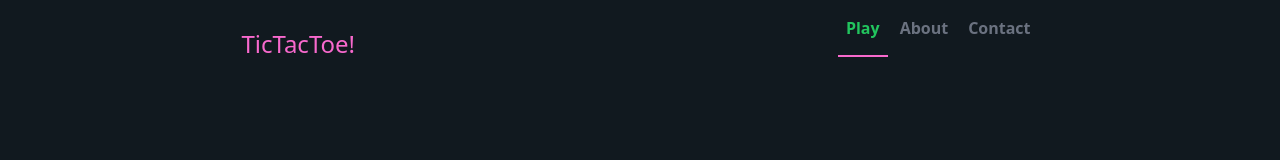
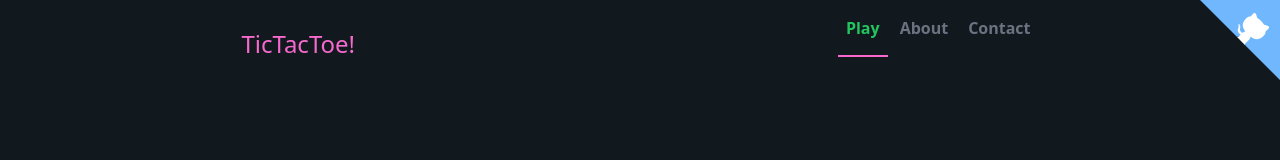
Before and after one commit to Shirobachi/ticTacToe, a Vue app: page / in a window 1280 px wide. Shown: the top 160 px of the page. Built offline with nearby package versions, Linux system fonts and the light colour scheme; the HTML template or start-up script is replaced by a standard one.

Commit message:
Added link to GH in the corner

```diff
--- a/src/App.vue
+++ b/src/App.vue
@@ -81,13 +81,22 @@
 			</div>
 		</div>
 	</main>
+
+	<!-- github corner -->
+	<a href="https://github.com/Shirobachi/ticTacToe" target="_blank" class="github-corner" aria-label="View source on GitHub">
+		<svg width="80" height="80" viewBox="0 0 250 250" style="fill:#70B7FD; color:#fff; position: absolute; top: 0; border: 0; right: 0;" aria-hidden="true">
+			<path d="M0,0 L115,115 L130,115 L142,142 L250,250 L250,0 Z"></path>
+			<path d="M128.3,109.0 C113.8,99.7 119.0,89.6 119.0,89.6 C122.0,82.7 120.5,78.6 120.5,78.6 C119.2,72.0 123.4,76.3 123.4,76.3 C127.3,80.9 125.5,87.3 125.5,87.3 C122.9,97.6 130.6,101.9 134.4,103.2" fill="currentColor" style="transform-origin: 130px 106px;" class="octo-arm"></path>
+			<path d="M115.0,115.0 C114.9,115.1 118.7,116.5 119.8,115.4 L133.7,101.6 C136.9,99.2 139.9,98.4 142.2,98.6 C133.8,88.0 127.5,74.4 143.8,58.0 C148.5,53.4 154.0,51.2 159.7,51.0 C160.3,49.4 163.2,43.6 171.4,40.1 C171.4,40.1 176.1,42.5 178.8,56.2 C183.1,58.6 187.2,61.8 190.9,65.4 C194.5,69.0 197.7,73.2 200.1,77.6 C213.8,80.2 216.3,84.9 216.3,84.9 C212.7,93.1 206.9,96.0 205.4,96.6 C205.1,102.4 203.0,107.8 198.3,112.5 C181.9,128.9 168.3,122.5 157.7,114.1 C157.9,116.9 156.7,120.9 152.7,124.9 L141.0,136.5 C139.8,137.7 141.6,141.9 141.8,141.8 Z" fill="currentColor" class="octo-body"></path>
+		</svg>
+	</a>
+
 </template>
 
 <style>
 	:root{
 		--primary-color: #ffffff;
 	}
-
 	body{
 		background-color: #11191f;
 		color: #bbc6ce;
@@ -109,4 +118,28 @@
 		color: var(--primary-color);
 	}
 
+	.github-corner:hover .octo-arm{
+		animation:octocat-wave 560ms ease-in-out
+	}
+
+	@keyframes octocat-wave{
+		0%,100%{
+			transform:rotate(0)
+		}
+		20%,60%{
+			transform:rotate(-25deg)
+		}
+		40%,80%{
+			transform:rotate(10deg)
+		}
+	}
+
+	@media (max-width:500px){
+		.github-corner:hover .octo-arm{
+			animation:none
+		}
+		.github-corner .octo-arm{
+			animation:octocat-wave 560ms ease-in-out
+		}
+	}
 </style>
```
